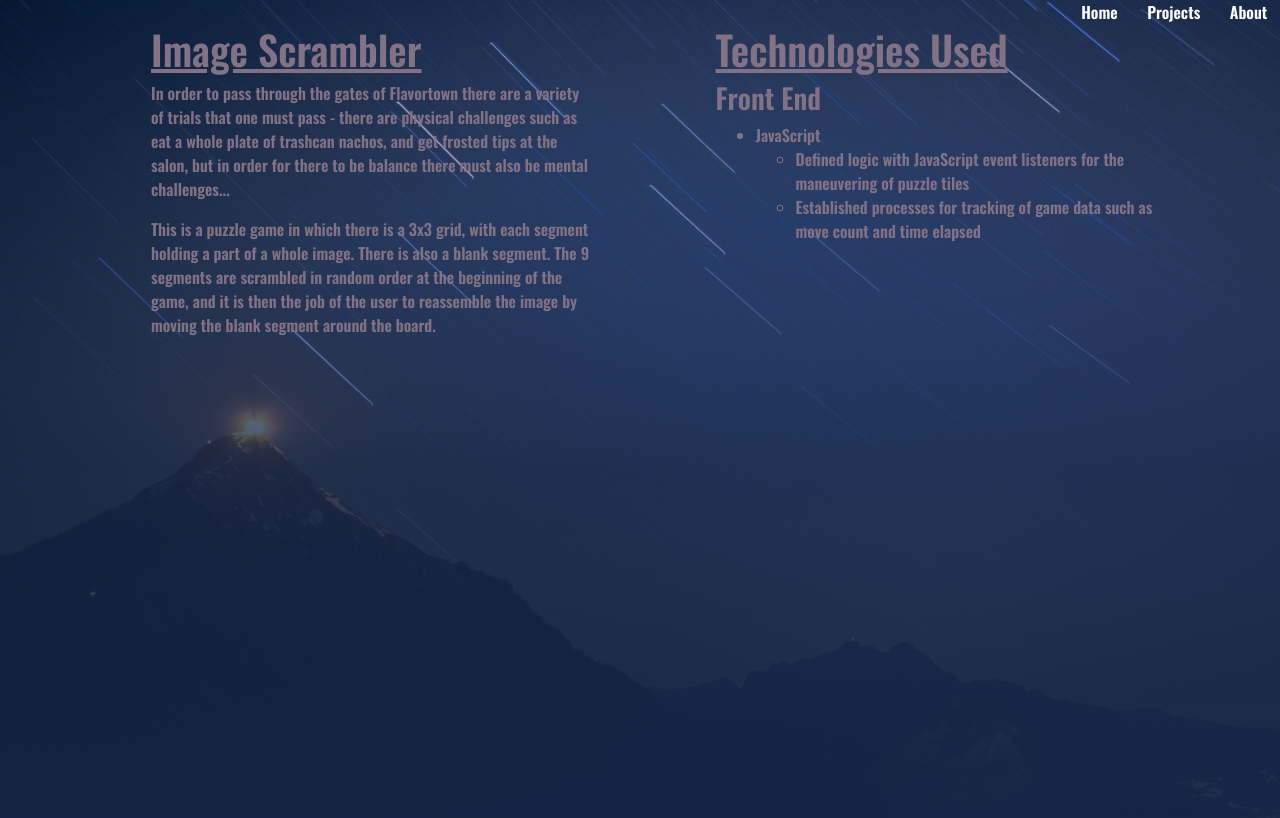
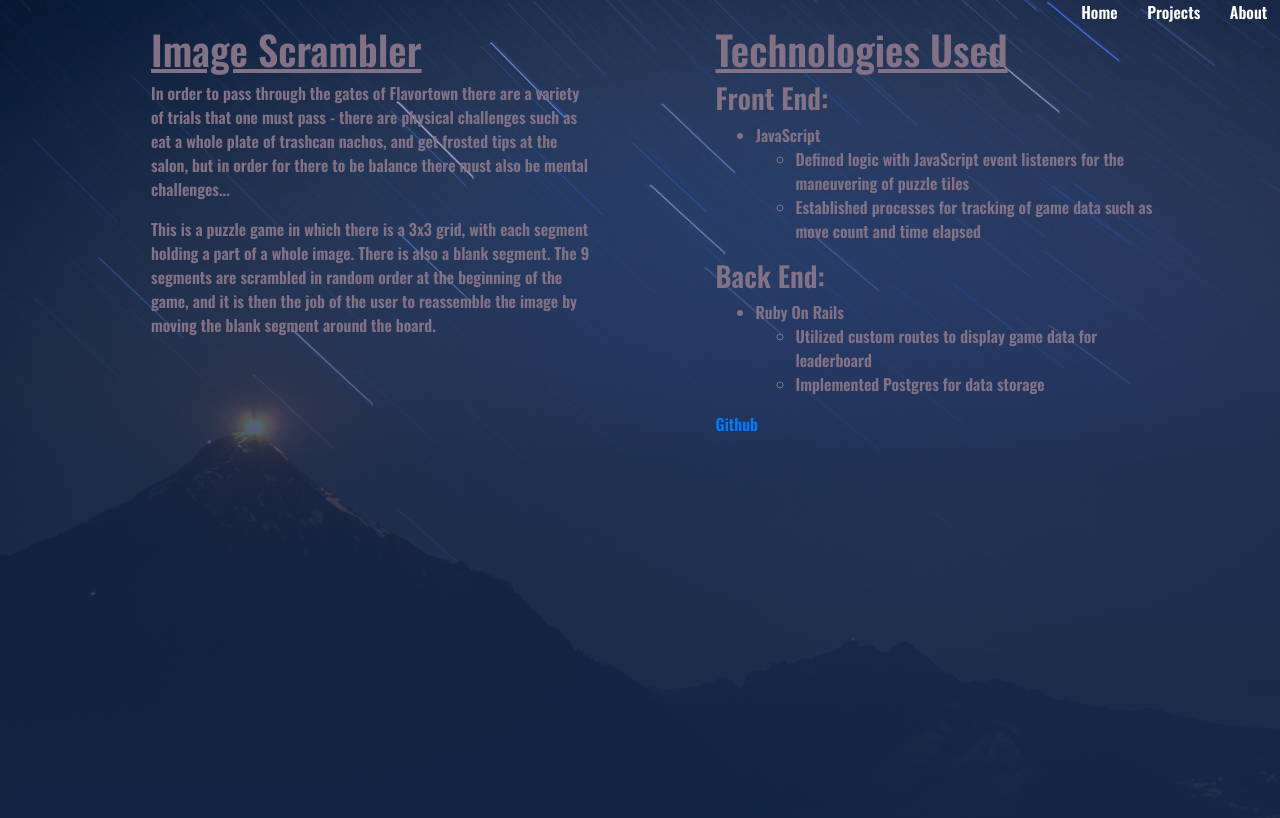
Before and after one commit to kennja05/personal-site, a React (Create React App) app: page /projects/imagescrambler in a window 1280 px wide. Shown: the top 818 px of the page. Built offline with nearby package versions, Linux system fonts and the light colour scheme; a web font is replaced by a local one.

Commit message:
added more complete info for imagescrambler

```diff
--- a/src/App.js
+++ b/src/App.js
@@ -8,6 +8,7 @@ import About from './About'
 import Projects from './Projects'
 import TripTracker from './individualProjects/Triptracker'
 import ImageScrambler from './individualProjects/ImageScrambler'
+import StatesGame from './individualProjects/StatesGame'
 
 function App() {
   return (
@@ -18,6 +19,7 @@ function App() {
         <Route exact path = '/projects' component={Projects} />
         <Route exact path='/projects/triptracker' component={TripTracker}/>
         <Route exact path='/projects/imagescrambler' component={ImageScrambler} />
+        <Route exact path='/projects/statesgame' component={StatesGame} />
         <Route exact path='/about' component={About} />
       </Switch>
     </div>
--- a/src/Projects.js
+++ b/src/Projects.js
@@ -8,7 +8,7 @@ const Projects = () => {
             <div className='proj'>
 
                 <div>
-                    <div className='project-title'>States Game</div>
+                    <div><Link className='project-title' to='/projects/statesgame'>States Game</Link></div>
                     <iframe
                         className='media-object'
                         width="560" height="315" src="https://www.youtube.com/embed/SgrQfCzyd_o"
--- a/src/individualProjects/ImageScrambler.js
+++ b/src/individualProjects/ImageScrambler.js
@@ -25,7 +25,7 @@ const ImageScrambler = () => {
                         Technologies Used
                     </u>
                 </h1>
-                <h3>Front End</h3>
+                <h3>Front End:</h3>
                 <ul>
                     <li>JavaScript
                         <ul>
@@ -39,8 +39,19 @@ const ImageScrambler = () => {
                             </li>
                         </ul>
                     </li>
-
                 </ul>
+                <h3>Back End:</h3>
+                <ul>
+                    <li>Ruby On Rails
+                        <ul>
+                            <li>Utilized custom routes to display game data for leaderboard</li>
+                            <li>Implemented Postgres for data storage</li>
+                        </ul>
+                    </li>
+                </ul>
+                <p>
+                    <a href='https://github.com/kennja05/Image-Scrambler-Game'>Github</a>
+                </p>
             </div>
 
 
--- /dev/null
+++ b/src/individualProjects/StatesGame.js
@@ -0,0 +1,13 @@
+import React from 'react'
+
+const StatesGame = () => {
+    return(
+        <div className='project-page'>
+
+
+
+        </div>
+    )
+}
+
+export default StatesGame
--- a/src/individualProjects/Triptracker.js
+++ b/src/individualProjects/Triptracker.js
@@ -67,7 +67,13 @@ const Triptracker = () => {
                             </li>
                         </ul>
                     </li>
-                    <li><a href='https://fixer.io/'>Fixer.io</a> Exchange Rate API</li>
+                    <li><a href='https://fixer.io/'>Fixer.io</a> Exchange Rate API
+                        <ul>
+                            <li>Obtained up-to-date exchange rate information for 178 foreign
+                                currencies
+                            </li>
+                        </ul>
+                    </li>
                 </ul>
                 <p>
                     <a href='https://github.com/kennja05/trip-tracker-fe'>Github</a>
```
